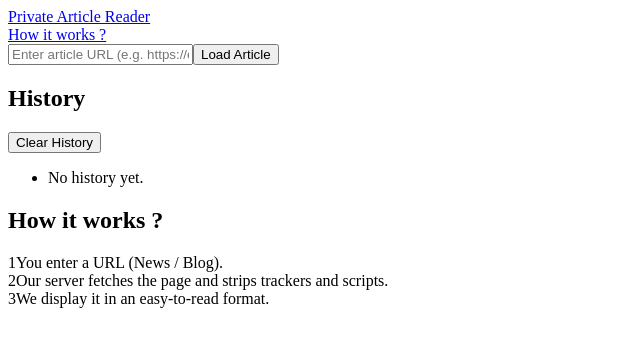
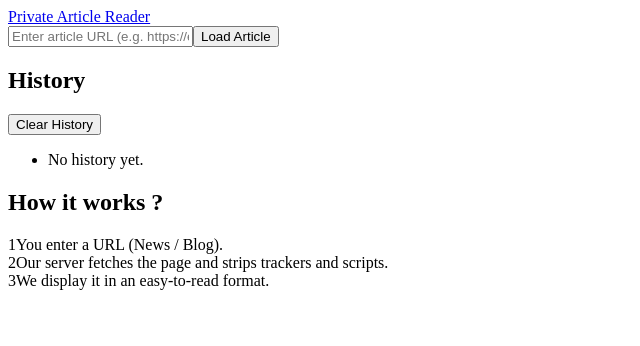
Before and after one commit to braboobssiere/article-reader, a Next.js app: page / in a window 1280 px wide. Shown: the top 346 px of the page, without its empty margins (0-640 px from the left). Built offline with nearby package versions, Linux system fonts and the light colour scheme.

Commit message:
Update page.tsx

```diff
--- a/app/page.tsx
+++ b/app/page.tsx
@@ -22,9 +22,6 @@ export default function HomePage() {
       <div className="max-w-5xl mx-auto px-4 font-sans">
         <nav className="flex flex-col lg:flex-row items-center gap-4 py-4 border-b border-gray-300">
           <a href="/" className="flex-1 text-lg font-bold">Private Article Reader</a>
-          <div className="flex gap-6">
-            <a href="/#how-it-works" className="hover:underline">How it works ?</a>
-          </div>
         </nav>
 
         <main className="my-8 space-y-8">
```
